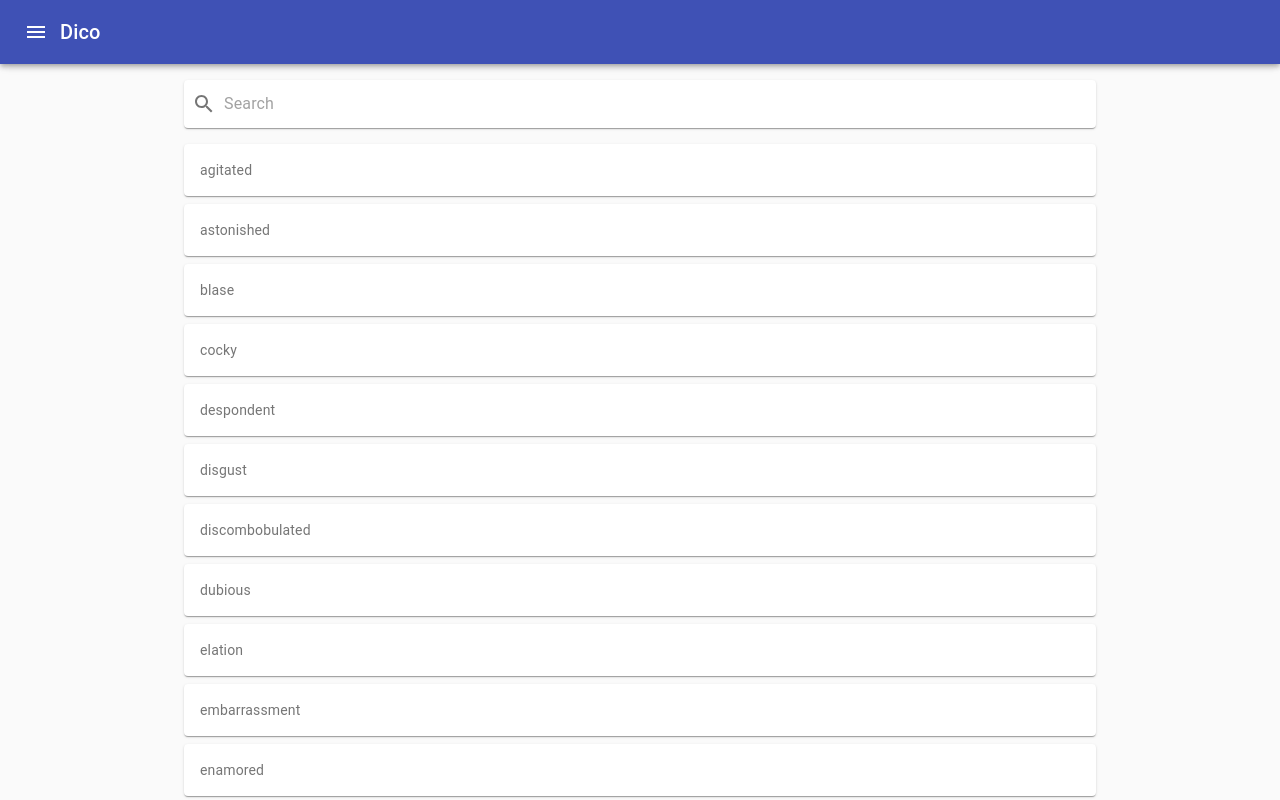
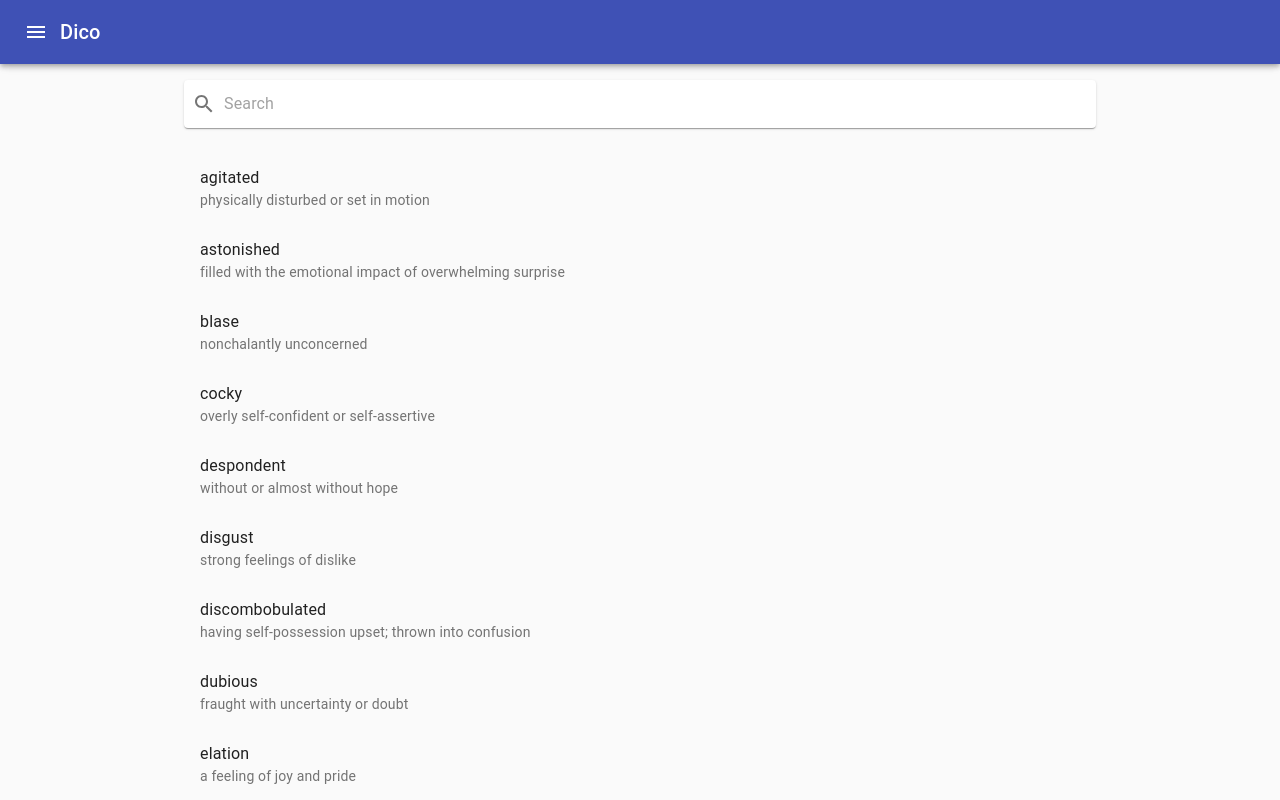
Before and after one commit to ireneea/kms, a React (Create React App) app: page / in a window 1280 px wide. Shown: the top 800 px of the page. Built offline with nearby package versions, Linux system fonts and the light colour scheme.

Commit message:
style: used list instead of papers for the words

```diff
--- a/src/components/Words/WordsPage.tsx
+++ b/src/components/Words/WordsPage.tsx
@@ -1,10 +1,12 @@
 import React from "react";
 
 import Grid from "@material-ui/core/Grid";
-import Paper from "@material-ui/core/Paper";
 import Container from "@material-ui/core/Container";
 
 import { makeStyles, createStyles, Theme } from "@material-ui/core/styles";
+import List from "@material-ui/core/List";
+import ListItem from "@material-ui/core/ListItem";
+import ListItemText from "@material-ui/core/ListItemText";
 
 import Page from "../Page/Page";
 
@@ -23,17 +25,6 @@ const useStyles = makeStyles((theme: Theme) =>
     },
   })
 );
-
-const Word = (word: WordType) => {
-  const classes = useStyles();
-
-  const { concept } = word;
-  return (
-    <Grid item xs={12}>
-      <Paper className={classes.paper}>{concept}</Paper>
-    </Grid>
-  );
-};
 
 type Prop = {};
 
@@ -62,10 +53,14 @@ const WordsPage: React.FC<Prop> = (props) => {
           <Grid item xs={12} className={classes.searchGrid}>
             <Search searchText={searchText} onChange={onSearch} />
           </Grid>
-          <Grid container item spacing={1} direction="column">
-            {filterWords().map((word) => (
-              <Word {...word} key={word.concept} />
-            ))}
+          <Grid item xs={12} spacing={1} direction="column">
+            <List>
+              {filterWords().map((word) => (
+                <ListItem key={word.concept}>
+                  <ListItemText primary={word.concept} secondary={word.definition} />
+                </ListItem>
+              ))}
+            </List>
           </Grid>
         </Grid>
       </Container>
```
